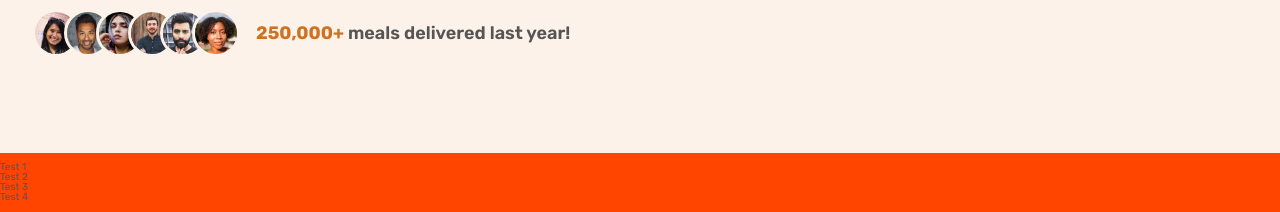
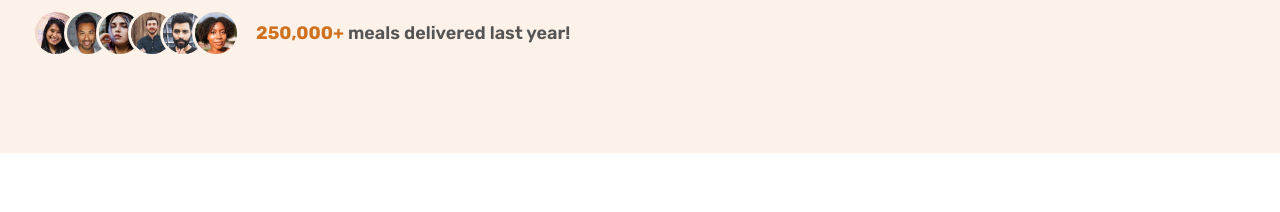
Before and after one commit to DEVIPRIYA5414/First_Project, a plain HTML site: page index.html in a window 1280 px wide. Shown: the part 629-841 px from the top of the page. After the commit the page ends 800 px from the top, so only its background shows below. Drawn offline with Linux system fonts and the light colour scheme.

Commit message:
SecondCommit

```diff
--- a/index.html
+++ b/index.html
@@ -67,14 +67,6 @@
           </div>
         </div>
       </section>
-      <section class="section-how">
-        <div class="container grid grid--2-cols">
-          <div>Test 1</div>
-          <div>Test 2</div>
-          <div>Test 3</div>
-          <div>Test 4</div>
-        </div>
-      </section>
     </main>
   </body>
 </html>
```
Also changed, not shown: css/style.css (+8 -0 lines).
